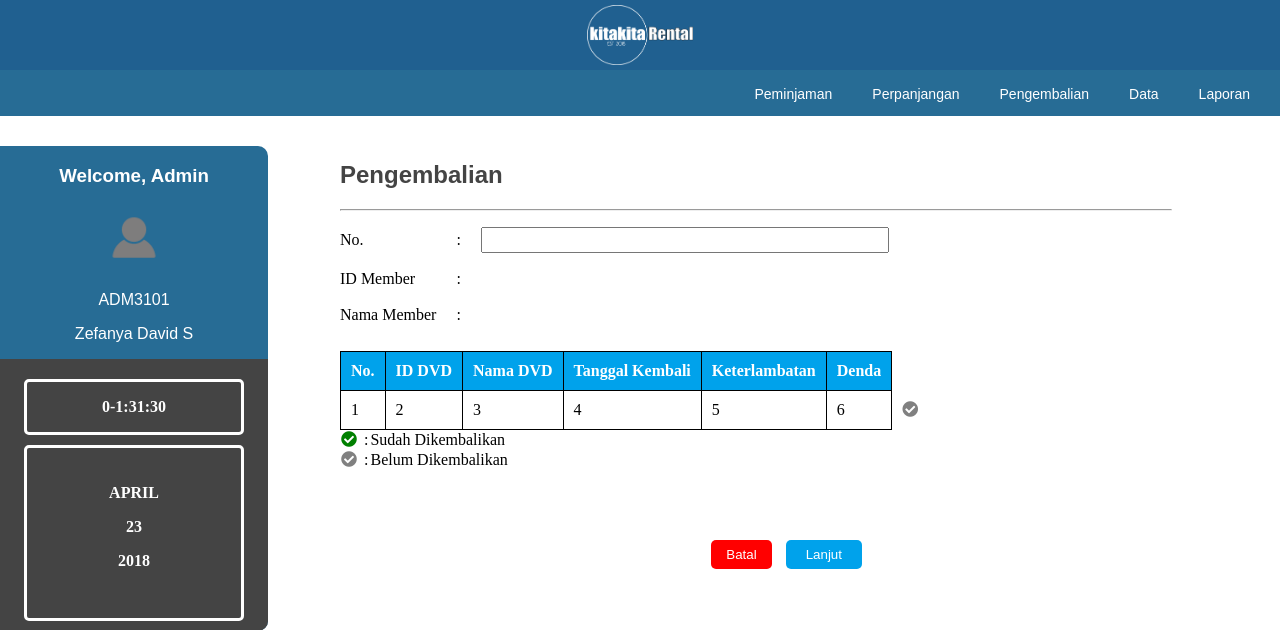
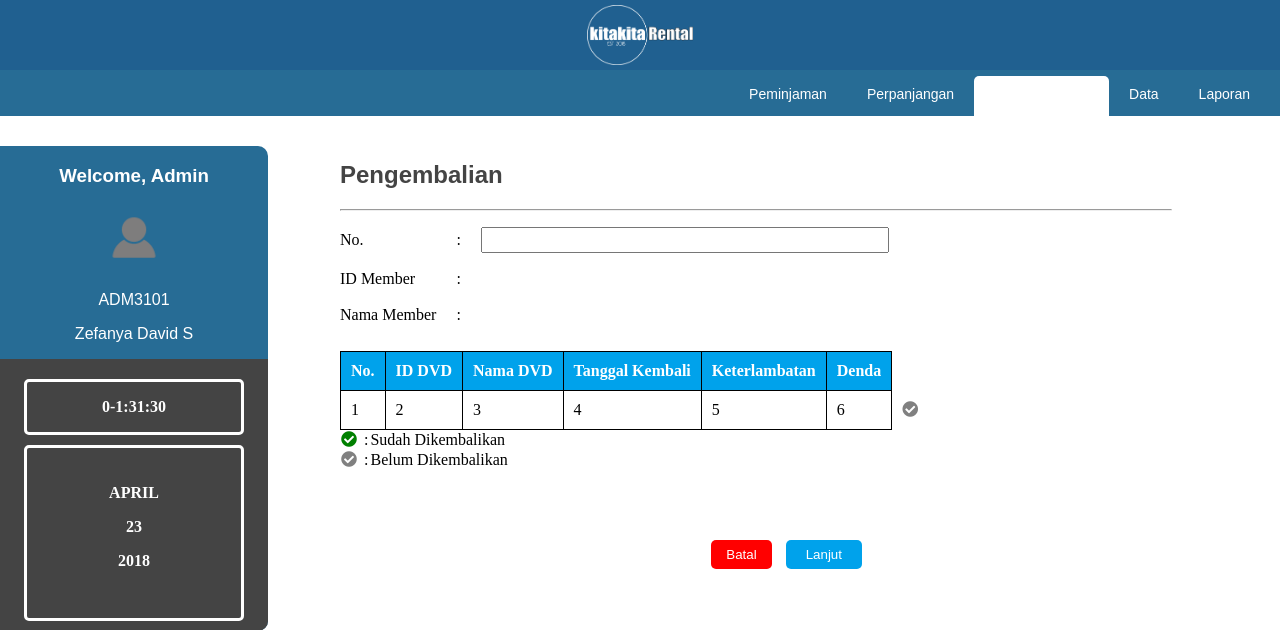
Before and after one commit to zefanyadavids/Rental-DVD, a PHP site: page /pengembalian.php in a window 1280 px wide. Shown: the top 630 px of the page. Run offline with PHP 8.4, Linux system fonts and the light colour scheme.

Commit message:
1
Navigasi

```diff
--- a/css/style-head-side.css
+++ b/css/style-head-side.css
@@ -122,8 +122,6 @@
 
 	#nav li a:hover {
 		font-weight: bold;
-		color: #000000;
-		background-color: #ffffff;
 	}
 
 	.active {
@@ -141,3 +139,13 @@
 	.margin-top{
 		margin-top: 36px;
 	}
+
+	.white{
+		font-weight: bold;
+		color: #000000;
+		background-color: #ffffff;
+	}
+
+	.none{
+		background-color: none;
+	}
--- a/data.php
+++ b/data.php
@@ -6,6 +6,8 @@
 	<link rel="stylesheet" href="css/fontawesome-all.css">
 	<link rel="stylesheet" type="text/css" href="css/style-head-side.css">
 	<script src="js/utill.js"></script>
+	<script src="js/effect.js"></script>
+	<script src="js/jquery.min.js"></script>
 </head>
 <body>
 
@@ -19,5 +21,8 @@
 			include "navigasi-data.php";
 		?>
 	</div>
+	<script>
+		data();
+	</script>
 </body>
 </html>
--- a/datadvd.php
+++ b/datadvd.php
@@ -8,6 +8,8 @@
 	<link rel="stylesheet" type="text/css" href="css/style-data.css">
 	<link rel="stylesheet" href="css/fontawesome-all.css">
 	<script src="js/utill.js"></script>
+	<script src="js/effect.js"></script>
+	<script src="js/jquery.min.js"></script>
 </head>
 <body>
 	<?php
--- a/index.php
+++ b/index.php
@@ -5,6 +5,8 @@
 	<meta charset="utf-8">
 	<link rel="stylesheet" type="text/css" href="css/style-head-side.css">
 	<script src="js/utill.js"></script>
+	<script src="js/effect.js"></script>
+	<script src="js/jquery.min.js"></script>
 </head>
 <body>
 
@@ -13,5 +15,9 @@
 	include "side.php";
 ?>
 
+<a id="coba" onclick="coba()">Tambah</a>
+<a id="coba1" onclick="coba1()">Tambah</a>
+<button id="coba2" onclick="coba2()">Tambah</button>
+
 </body>
 </html>
--- a/laporan.php
+++ b/laporan.php
@@ -6,6 +6,8 @@
 	<link rel="stylesheet" type="text/css" href="css/style-laporan.css">
 	<link rel="stylesheet" href="css/fontawesome-all.css">
 	<script src="js/utill.js"></script>
+	<script src="js/effect.js"></script>
+	<script src="js/jquery.min.js"></script>
 </head>
 <body>
 
@@ -20,5 +22,8 @@
 	?>
 	</div>
 
+	<script>
+		laporan();
+	</script>
 </body>
 </html>
--- a/navigasi.php
+++ b/navigasi.php
@@ -3,10 +3,10 @@
 </div>
 <div id="nav">
 	<ul>
-		<li class="right" id="laporan"><a href="laporan.php" onclick="laporan()">Laporan</a></li>
-		<li class="right" id="data"><a href="data.php" onclick="data()">Data</a></li>
-		<li class="right" id="pengembalian"><a href="pengembalian.php" onclick="pengembalian()">Pengembalian</a></li>
-		<li class="right"><a href="perpanjangan.php" onclick="perpanjangan()">Perpanjangan</a></li>
-		<li class="right"><a href="peminjaman.php" onclick="peminjaman()">Peminjaman</a></li>
+		<li class="right"><a href="laporan.php" id="laporan" >Laporan</a></li>
+		<li class="right"><a href="data.php" id="data"">Data</a></li>
+		<li class="right"><a href="pengembalian.php" id="pengembalian">Pengembalian</a></li>
+		<li class="right"><a href="perpanjangan.php" id="perpanjangan">Perpanjangan</a></li>
+		<li class="right"><a href="peminjaman.php" id="peminjaman">Peminjaman</a></li>
 	</ul>
 </div>
--- a/peminjaman.php
+++ b/peminjaman.php
@@ -7,6 +7,8 @@
 	<link rel="stylesheet" type="text/css" href="css/style-content.css">
 	<link rel="stylesheet" href="css/fontawesome-all.css">
 	<script src="js/utill.js"></script>
+	<script src="js/effect.js"></script>
+	<script src="js/jquery.min.js"></script>
 </head>
 <body>
 
@@ -62,5 +64,8 @@
 		<button class="tombolmerah">Batal</button>
 		<button class="tombolbiru">Lanjut</button>
 	</div>
+	<script>
+		peminjaman();
+	</script>
 </body>
 </html>
--- a/pengembalian.php
+++ b/pengembalian.php
@@ -7,6 +7,8 @@
 	<link rel="stylesheet" type="text/css" href="css/style-content.css">
 	<link rel="stylesheet" href="css/fontawesome-all.css">
 	<script src="js/utill.js"></script>
+	<script src="js/effect.js"></script>
+	<script src="js/jquery.min.js"></script>
 </head>
 <body>
 
@@ -73,5 +75,8 @@
 				<td><button class="tombolbiru">Lanjut</button></td>
 		</div>
 	</div>
+	<script>
+		pengembalian();
+	</script>
 </body>
 </html>
--- a/perpanjangan.php
+++ b/perpanjangan.php
@@ -6,6 +6,8 @@
 	<link rel="stylesheet" type="text/css" href="css/style-head-side.css">
 	<link rel="stylesheet" type="text/css" href="css/style-content.css">
 	<script src="js/utill.js"></script>
+	<script src="js/effect.js"></script>
+	<script src="js/jquery.min.js"></script>
 </head>
 <body>
 
@@ -62,5 +64,8 @@
 			<button class="tombolbiru">Lanjut</button>
 		</div>
 	</div>
+	<script>
+		perpanjangan();
+	</script>
 </body>
 </html>
```
Also changed, not shown: js/effect.js (+52 -0 lines).
